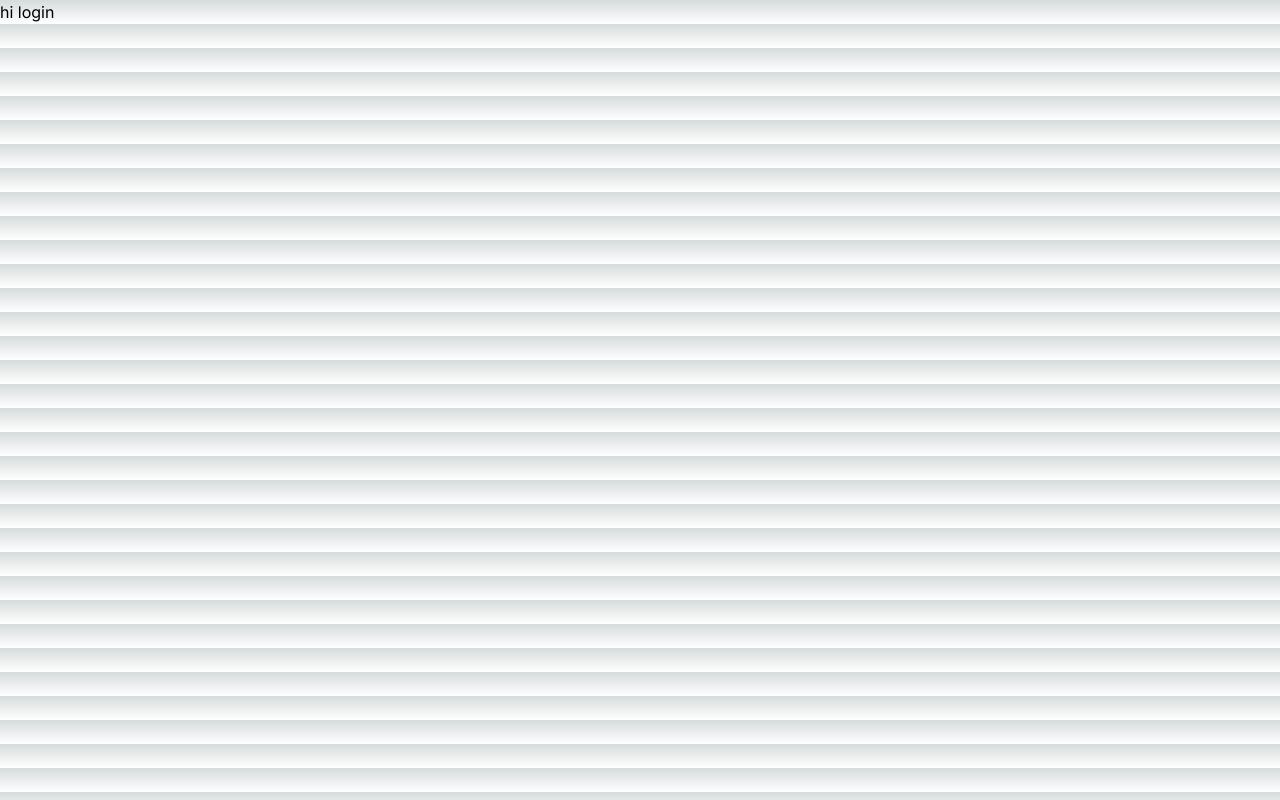
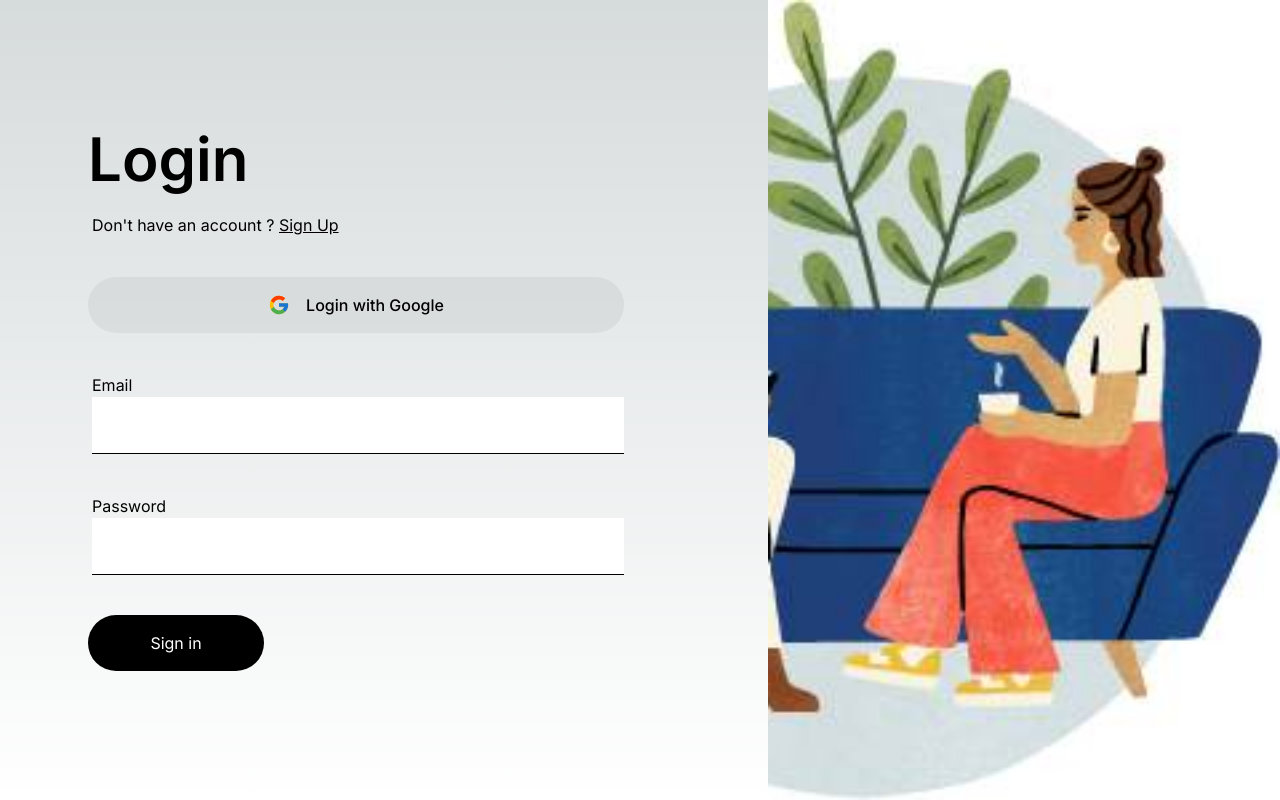
Before and after one commit to Sachin24704/Therapy, a Next.js app: page /login in a window 1280 px wide. Built offline with nearby package versions, Linux system fonts and the light colour scheme.

Commit message:
login page created

```diff
--- a/package.json
+++ b/package.json
@@ -17,6 +17,7 @@
     "postcss": "8.4.25",
     "react": "18.2.0",
     "react-dom": "18.2.0",
+    "react-icons": "^4.10.1",
     "server-only": "^0.0.1",
     "tailwindcss": "3.3.2"
   }
--- a/src/app/login/page.js
+++ b/src/app/login/page.js
@@ -1,3 +1,109 @@
-export default function login() {
-  return <h1>hi login</h1>;
-}
+"use client";
+
+// export default function login() {
+//   return <h1>hi login</h1>;
+// }
+
+import React from "react";
+import { FcGoogle } from "react-icons/fc";
+import { useState, useEffect } from "react";
+import { auth } from "@/firebase/firebase";
+import {
+  signInWithEmailAndPassword,
+  signInWithPopup,
+  GoogleAuthProvider,
+} from "firebase/auth";
+import { useRouter } from "next/navigation";
+
+import Link from "next/link";
+// import Loader from "@/components/Loader";
+
+const Provider = new GoogleAuthProvider();
+
+const Login = () => {
+  const router = useRouter();
+  const [email, setEmail] = useState("");
+  const [password, setPassword] = useState("");
+
+  const loginHandler = async () => {
+    if (!email || !password) return;
+    try {
+      const user = await signInWithEmailAndPassword(auth, email, password);
+      console.log(user);
+    } catch (error) {
+      console.error("An error occured", error);
+    }
+  };
+
+  const signInWithGoogle = async () => {
+    try {
+      await signInWithPopup(auth, Provider);
+    } catch (error) {
+      console.error("An error occured", error);
+    }
+  };
+
+  return (
+    <main className="flex lg:h-[100vh]">
+      <div className="w-full lg:w-[60%] p-8 md:p-14 flex items-center justify-center lg:justify-start">
+        <div className="p-8 w-[600px]">
+          <h1 className="text-6xl font-semibold">Login</h1>
+          <p className="mt-6 ml-1">
+            Don't have an account ?{" "}
+            <Link
+              href="/"
+              className="underline hover:text-blue-400 cursor-pointer"
+            >
+              Sign Up
+            </Link>
+          </p>
+
+          <div className="bg-black/[0.05] text-white w-full py-4 mt-10 rounded-full transition-transform hover:bg-black/[0.8] active:scale-90 flex justify-center items-center gap-4 cursor-pointer group">
+            <FcGoogle size={22} />
+            <span
+              className="font-medium text-black group-hover:text-white"
+              onClick={signInWithGoogle}
+            >
+              Login with Google
+            </span>
+          </div>
+
+          <form onSubmit={(e) => e.preventDefault()}>
+            <div className="mt-10 pl-1 flex flex-col">
+              <label>Email</label>
+              <input
+                type="email"
+                name="email"
+                className="font-medium border-b border-black p-4 outline-0 focus-within:border-blue-400"
+                onChange={(e) => setEmail(e.target.value)}
+              />
+            </div>
+            <div className="mt-10 pl-1 flex flex-col">
+              <label>Password</label>
+              <input
+                type="password"
+                name="password"
+                className="font-medium border-b border-black p-4 outline-0 focus-within:border-blue-400"
+                onChange={(e) => setPassword(e.target.value)}
+              />
+            </div>
+            <button
+              className="bg-black text-white w-44 py-4 mt-10 rounded-full transition-transform hover:bg-black/[0.8] active:scale-90"
+              onClick={loginHandler}
+            >
+              Sign in
+            </button>
+          </form>
+        </div>
+      </div>
+      <div
+        className="w-[40%] bg-slate-400 bg-cover bg-right-top hidden lg:block"
+        style={{
+          backgroundImage: "url('/therapy.png')",
+        }}
+      ></div>
+    </main>
+  );
+};
+
+export default Login;
--- a/src/app/page.js
+++ b/src/app/page.js
@@ -1,10 +1,10 @@
 import Image from "next/image";
-import Login from "../components/Login";
+import Signup from "../components/Signup";
 
 export default function Home() {
   return (
     <main className="flex min-h-screen flex-col items-center justify-between p-24">
-      <Login />
+      <Signup />
       {/* <div className="z-10 w-full max-w-5xl items-center justify-between font-mono text-sm lg:flex">
         <p className="fixed left-0 top-0 flex w-full justify-center border-b border-gray-300 bg-gradient-to-b from-zinc-200 pb-6 pt-8 backdrop-blur-2xl dark:border-neutral-800 dark:bg-zinc-800/30 dark:from-inherit lg:static lg:w-auto  lg:rounded-xl lg:border lg:bg-gray-200 lg:p-4 lg:dark:bg-zinc-800/30">
           Get started by editing&nbsp;
--- a/src/components/Login.jsx
+++ b/src/components/Signup.jsx
@@ -10,11 +10,11 @@ import {
   GoogleAuthProvider,
 } from "firebase/auth";
 
-const Login = () => {
+const Signup = () => {
   const [email, setEmail] = useState("");
   const [password, setpassword] = useState("");
   const router = useRouter();
-  const provider = GoogleAuthProvider();
+  const provider = new GoogleAuthProvider();
   const handleChange = (e) => {
     if (e.target.name === "email") setEmail(e.target.value);
     else setpassword(e.target.value);
@@ -27,11 +27,11 @@ const Login = () => {
       const user = await createUserWithEmailAndPassword(auth, email, password);
       console.log(user);
     } catch (error) {
-      console.log("error", error);
+      console.error("error", error);
     }
     // TODO: implement authentication
 
-    router.push("/signup");
+    router.push("/login");
   };
   const signInWithGoogle = async () => {
     try {
@@ -39,13 +39,19 @@ const Login = () => {
       const user = await signInWithPopup(auth, provider);
       console.log(user);
     } catch (error) {
-      console.log("error", error);
+      console.error("error", error);
     }
   };
   return (
     <>
       <h1>hi </h1>
-      <div className="flex border bg-slate-800 content-center">
+      <div className="flex flex-col border bg-slate-800 content-center">
+        <button
+          onClick={signInWithGoogle}
+          className="cursor-pointer bg-blue-600 "
+        >
+          Sign In With Google
+        </button>
         <form onSubmit={handleSubmit} className="flex flex-col">
           <input
             onChange={handleChange}
@@ -63,12 +69,12 @@ const Login = () => {
             value={password}
           />
           <button type="submit" className="">
-            login{" "}
+            Signup{" "}
           </button>
         </form>
       </div>
-      <Link href="/signup"> signup</Link>
+      <Link href="/login"> Login</Link>
     </>
   );
 };
-export default Login;
+export default Signup;
```
Also changed, not shown: public/therapy.png (added), 1 other file (tests, documents, lock files or other folders).
